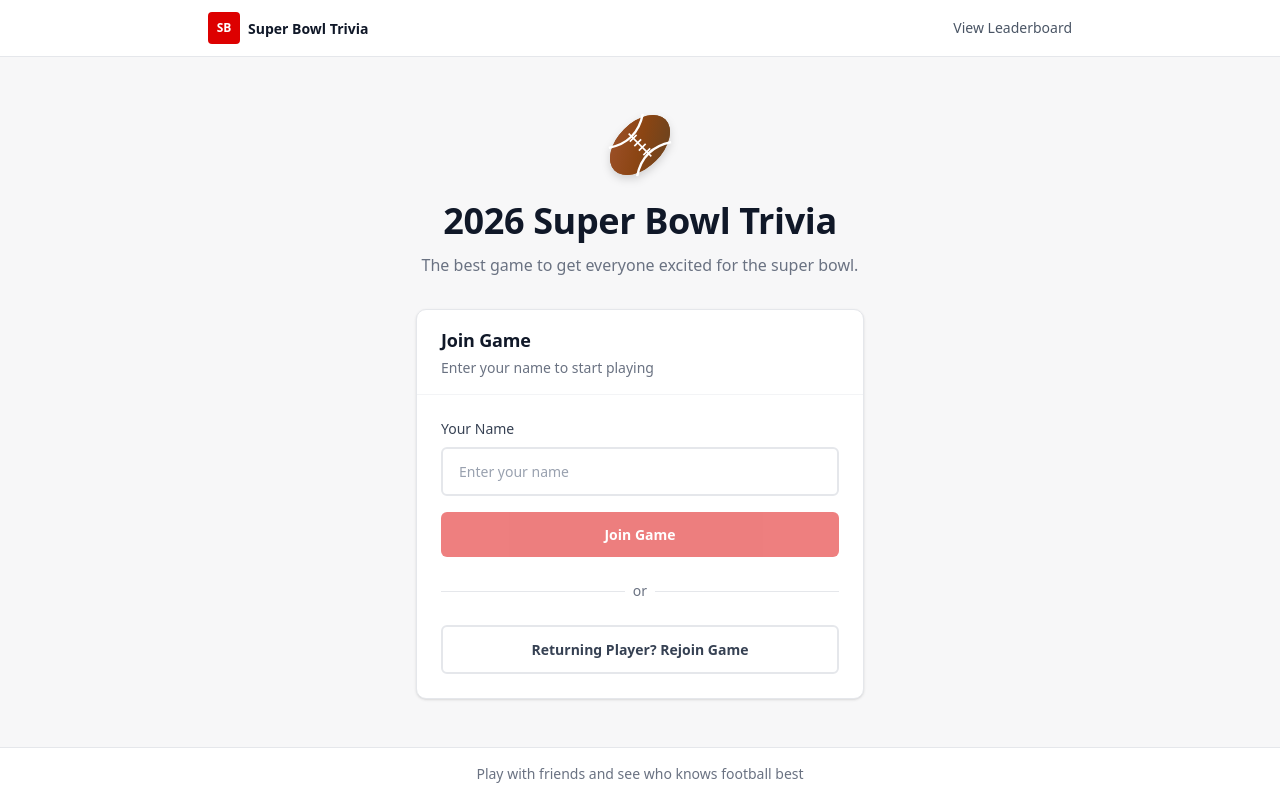
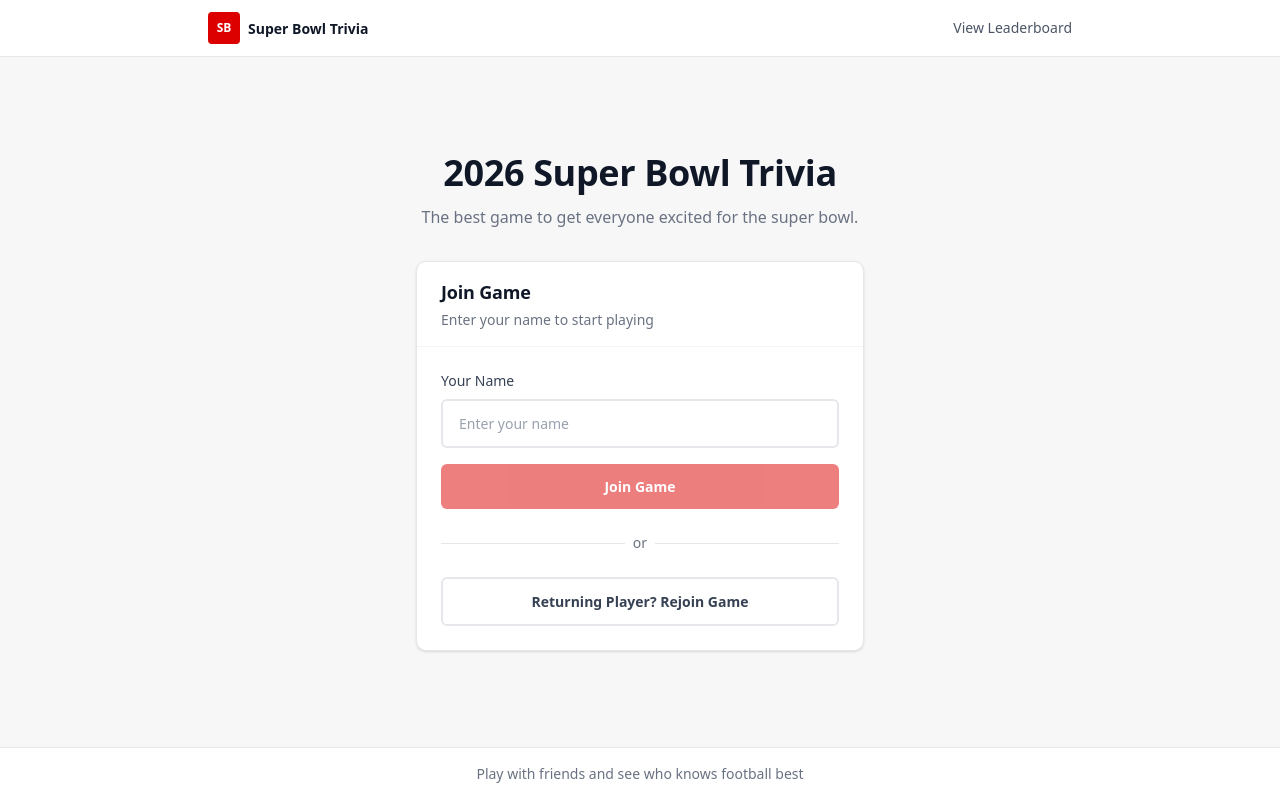
Before and after one commit to jeffmli/super_bowl_trivia_game, a Next.js app: page /play in a window 1280 px wide. Built offline with nearby package versions, Linux system fonts and the light colour scheme.

Commit message:
Remove football icon from homepage

```diff
--- a/app/play/page.tsx
+++ b/app/play/page.tsx
@@ -124,31 +124,6 @@ export default function PlayJoin() {
         <div className="w-full max-w-md">
           {/* Hero Section */}
           <div className="text-center mb-8">
-            <div className="w-20 h-20 mx-auto mb-4">
-              <svg viewBox="0 0 100 100" className="w-full h-full drop-shadow-lg">
-                {/* Football body */}
-                <ellipse cx="50" cy="50" rx="45" ry="28" fill="#8B4513" transform="rotate(-45 50 50)"/>
-                {/* Darker shading */}
-                <ellipse cx="50" cy="50" rx="45" ry="28" fill="url(#footballGradient)" transform="rotate(-45 50 50)"/>
-                {/* White stripes */}
-                <path d="M20 25 Q50 45 80 25" stroke="white" strokeWidth="3" fill="none" transform="rotate(-45 50 50)"/>
-                <path d="M20 75 Q50 55 80 75" stroke="white" strokeWidth="3" fill="none" transform="rotate(-45 50 50)"/>
-                {/* Center lace line */}
-                <line x1="50" y1="30" x2="50" y2="70" stroke="white" strokeWidth="2" transform="rotate(-45 50 50)"/>
-                {/* Laces */}
-                <line x1="44" y1="38" x2="56" y2="38" stroke="white" strokeWidth="2" transform="rotate(-45 50 50)"/>
-                <line x1="44" y1="46" x2="56" y2="46" stroke="white" strokeWidth="2" transform="rotate(-45 50 50)"/>
-                <line x1="44" y1="54" x2="56" y2="54" stroke="white" strokeWidth="2" transform="rotate(-45 50 50)"/>
-                <line x1="44" y1="62" x2="56" y2="62" stroke="white" strokeWidth="2" transform="rotate(-45 50 50)"/>
-                <defs>
-                  <linearGradient id="footballGradient" x1="0%" y1="0%" x2="100%" y2="100%">
-                    <stop offset="0%" stopColor="#A0522D"/>
-                    <stop offset="50%" stopColor="#8B4513"/>
-                    <stop offset="100%" stopColor="#654321"/>
-                  </linearGradient>
-                </defs>
-              </svg>
-            </div>
             <h1 className="text-3xl sm:text-4xl font-black text-gray-900 mb-3">
               2026 Super Bowl Trivia
             </h1>
```
